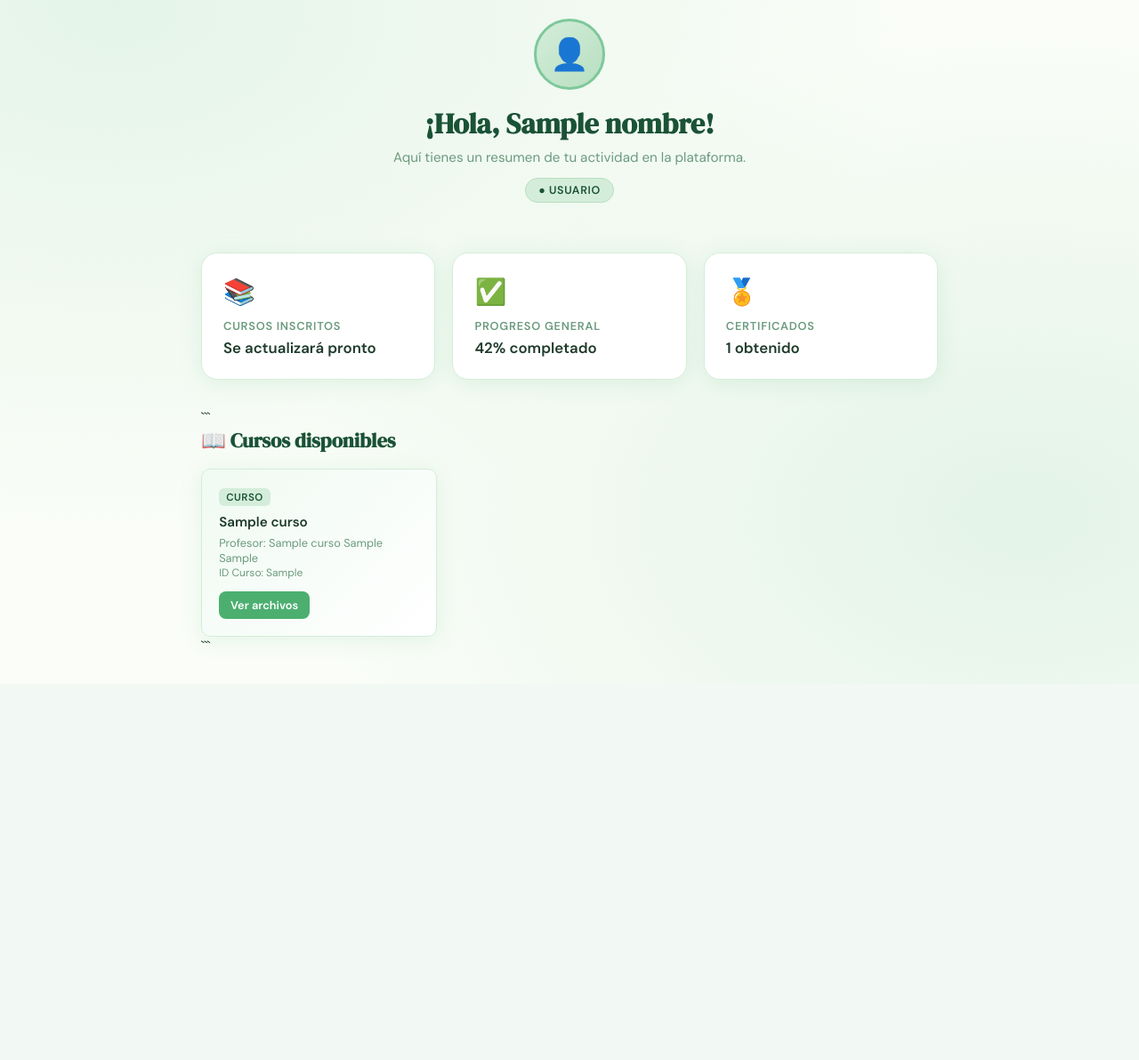
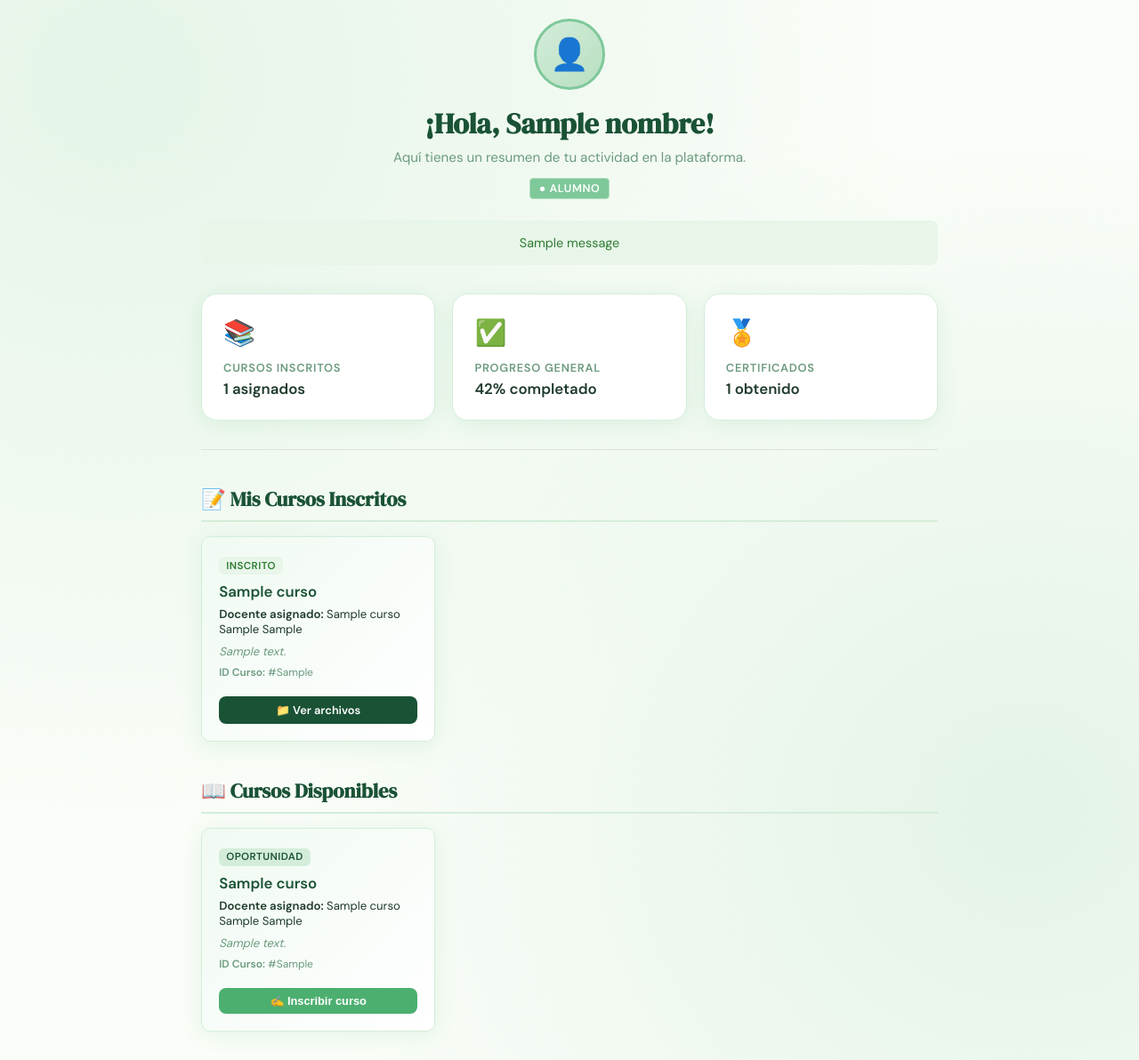
Before and after one commit to DiegoDRTL/Proyecto_IS_Mas-ISO29110, a Flask app: template Proyecto_IS_Mas-ISO29110/templates/dashboard_alumno.html in a window 1280 px wide. Shown: the part 186-1378 px from the top of the page at 89% size. Before the commit the page ends 910 px from the top, so only its background shows below. Run offline with Flask 3, Linux system fonts and the light colour scheme; the template is opened without the code that fills it: most values are stand-ins (such as "Sample title", 1, 10 or a date in 2020); one stand-in notice (Sample message) is shown.

Commit message:
Actualizacion y modificacion de metodos para el funcionamiento de la vista de alumno

````diff
--- a/Proyecto_IS_Mas-ISO29110/controllers/cursos/inscribir_controller.py
+++ b/Proyecto_IS_Mas-ISO29110/controllers/cursos/inscribir_controller.py
@@ -15,7 +15,7 @@ def inscribir():
 
         if not identificador_curso:
             flash("Selecciona un curso", "error")
-            return redirect(url_for('dashboard.usuario'))
+            return redirect(url_for('dashboard.home'))
 
         # convertir si es número
         try:
@@ -34,4 +34,4 @@ def inscribir():
         print(e)
         flash("Error interno", "error")
 
-    return redirect(url_for('dashboard.usuario'))
+    return redirect(url_for('dashboard.home'))
--- a/Proyecto_IS_Mas-ISO29110/templates/dashboard_alumno.html
+++ b/Proyecto_IS_Mas-ISO29110/templates/dashboard_alumno.html
@@ -101,7 +101,7 @@
         }
 
         .courses-section {
-        margin-top: 2rem;
+            margin-top: 2.5rem;
             animation: fadeUp 0.6s ease both 0.2s;
         }
 
@@ -113,12 +113,14 @@
             display: flex;
             align-items: center;
             gap: 0.5rem;
+            border-bottom: 2px solid var(--green-light);
+            padding-bottom: 0.5rem;
         }
 
         .course-list {
             display: grid;
-        grid-template-columns: repeat(auto-fill, minmax(220px, 1fr));
-        gap: 1rem;
+            grid-template-columns: repeat(auto-fill, minmax(240px, 1fr));
+            gap: 1.2rem;
         }
 
         .course-card {
@@ -128,6 +130,9 @@
             padding: 1.2rem;
             box-shadow: var(--shadow-soft);
             transition: transform 0.2s;
+            display: flex;
+            flex-direction: column;
+            justify-content: space-between;
         }
 
         .course-card:hover {
@@ -145,18 +150,21 @@
             margin-bottom: 0.5rem;
             text-transform: uppercase;
             letter-spacing: 0.04em;
+            width: fit-content;
         }
 
         .course-card h4 {
-        font-size: 0.95rem;
+            font-size: 1.05rem;
             font-weight: 600;
-        color: var(--text-dark);
-        margin-bottom: 0.3rem;
+            color: var(--green-deep);
+            margin-bottom: 0.4rem;
         }
 
         .course-card p {
-        font-size: 0.8rem;
-        color: var(--text-light);
+            font-size: 0.82rem;
+            color: var(--text-dark);
+            margin-bottom: 0.3rem;
+            line-height: 1.3;
         }
     </style>
 {% endblock %}
@@ -166,14 +174,26 @@
         <div class="avatar">👤</div>
         <h1>¡Hola, {{ nombre }}!</h1>
         <p>Aquí tienes un resumen de tu actividad en la plataforma.</p>
-    <span class="badge badge-usuario">● Usuario</span>
+        <span class="badge badge-usuario" style="background: var(--green-mid); color: white; padding: 0.2rem 0.6rem; border-radius: 4px;">● Alumno</span>
     </div>
+
+    {% with messages = get_flashed_messages(with_categories=true) %}
+        {% if messages %}
+            {% for category, message in messages %}
+                <div style="padding: 1rem; margin-bottom: 1rem; border-radius: 8px; text-align: center; font-size: 0.9rem;
+                        background-color: {% if category == 'success' %}#E8F5E9{% else %}#FFEBEE{% endif %};
+                        color: {% if category == 'success' %}#2E7D32{% else %}#C62828{% endif %};">
+                    {{ message }}
+                </div>
+            {% endfor %}
+        {% endif %}
+    {% endwith %}
 
     <div class="info-grid">
         <div class="info-card">
             <div class="info-card-icon">📚</div>
             <h3>Cursos inscritos</h3>
-        <p>Se actualizará pronto</p>
+            <p>{{ mis_cursos|length if mis_cursos else 0 }} asignados</p>
         </div>
         <div class="info-card">
             <div class="info-card-icon">✅</div>
@@ -187,58 +207,89 @@
         </div>
     </div>
 
-<!-- 🔥 AQUÍ VA EL BACKEND DINÁMICO -->
+    <hr style="border: 0; height: 1px; background: #e0e0e0; margin-top: 2rem;">
 
     <div class="courses-section">
+        <h2 class="section-title">📝 Mis Cursos Inscritos</h2>
+        <div class="course-list">
+            {% for curso in mis_cursos %}
+                <div class="course-card">
+                    <div>
+                        <span class="tag" style="background: #E8F5E9; color: #2E7D32;">Inscrito</span>
 
-```
-<h2 class="section-title">📖 Cursos disponibles</h2>
+                        <h4>{{ curso.curso_nombre if curso.curso_nombre else (curso.nombre_curso if curso.nombre_curso else curso.nombre) }}</h4>
+
+                        <p><strong>Docente asignado:</strong> {{ curso.profe_nombre if curso.profe_nombre else (curso.nombre if not curso.curso_nombre else 'Docente Asignado') }} {{ curso.apellido_paterno }} {{ curso.apellido_materno }}</p>
+                        <p style="color: var(--text-light); font-style: italic; margin: 0.5rem 0;">
+                            {{ curso.descripcion if curso.descripcion else 'Sin descripción disponible.' }}
+                        </p>
+                        <p style="font-size:0.75rem; color:var(--text-light);"><strong>ID Curso:</strong> #{{ curso.id_curso }}</p>
+                    </div>
+
+                    <a href="{{ url_for('archivo.visualizar_archivos', id_curso=curso.id_curso) }}"
+                       style="display:inline-block; margin-top:0.8rem; padding:0.45rem 0.8rem; background:var(--green-deep); color:white; border-radius:8px; text-decoration:none; font-size:0.8rem; font-weight:600; text-align: center;">
+                        📁 Ver archivos
+                    </a>
+                </div>
+            {% else %}
+                <div style="grid-column: 1 / -1; text-align: center; padding: 2rem; color: var(--text-light); background: #fafafa; border-radius: 8px; border: 1px dashed #ccc;">
+                    <p>Aún no estás inscrito en ningún curso. ¡Elige uno de la lista de abajo!</p>
+                </div>
+            {% endfor %}
+        </div>
+    </div>
+
+
+    <div class="courses-section">
+        <h2 class="section-title">📖 Cursos Disponibles</h2>
 
         <div class="course-list">
+            {% for curso in cursos %}
+                <div class="course-card">
+                    <div>
+                        <span class="tag">Oportunidad</span>
 
-    {% for curso in cursos %}
+                        <h4>{{ curso.curso_nombre if curso.curso_nombre else curso.nombre }}</h4>
 
-    <div class="course-card">
+                        <p><strong>Docente asignado:</strong> {{ curso.profe_nombre if curso.profe_nombre else curso.nombre }} {{ curso.apellido_paterno }} {{ curso.apellido_materno }}</p>
 
-        <span class="tag">Curso</span>
-
-        <h4>{{ curso.nombre }}</h4>
-
-        <p>
-            Profesor:
-            {{ curso.nombre }}
-            {{ curso.apellido_paterno }}
-            {{ curso.apellido_materno }}
+                        <p style="color: var(--text-light); font-style: italic; margin: 0.5rem 0;">
+                            {{ curso.descripcion if curso.descripcion else 'Sin descripción disponible.' }}
                         </p>
 
                         <p style="font-size:0.75rem; color:var(--text-light);">
-            ID Curso: {{ curso.id_curso }}
+                            <strong>ID Curso:</strong> #{{ curso.id_curso }}
                         </p>
+                    </div>
 
-        <a
-            href="{{ url_for('archivo.visualizar_archivos', id_curso=curso.id_curso) }}"
+                    <form action="{{ url_for('inscribir_curso.inscribir') }}" method="POST" style="margin-top: 0.8rem; width: 100%;">
+                        <input type="hidden" name="id_curso" value="{{ curso.id_curso }}">
+                        <button type="submit"
                                 style="
-                display:inline-block;
-                margin-top:0.8rem;
+                            display:block;
+                            width: 100%;
                             padding:0.45rem 0.8rem;
                             background:var(--green-main);
                             color:white;
+                            border: none;
                             border-radius:8px;
-                text-decoration:none;
                             font-size:0.8rem;
                             font-weight:600;
+                            text-align: center;
+                            cursor: pointer;
+                            transition: background 0.2s;
                         "
-        >
-            Ver archivos
-        </a>
-
+                                onmouseover="this.style.background='var(--green-dark)'"
+                                onmouseout="this.style.background='var(--green-main)'">
+                            ✍️ Inscribir curso
+                        </button>
+                    </form>
                 </div>
-
+            {% else %}
+                <div style="grid-column: 1 / -1; text-align: center; padding: 2rem; color: var(--text-light);">
+                    <p>No hay más cursos disponibles para inscripción en este momento.</p>
+                </div>
             {% endfor %}
-
         </div>
-```
-
     </div>
-
 {% endblock %}
````
Also changed, not shown: Proyecto_IS_Mas-ISO29110/controllers/usuarios/dashboard_controller.py (+12 -9 lines). Lines whose indentation alone changed are shown as unchanged.
